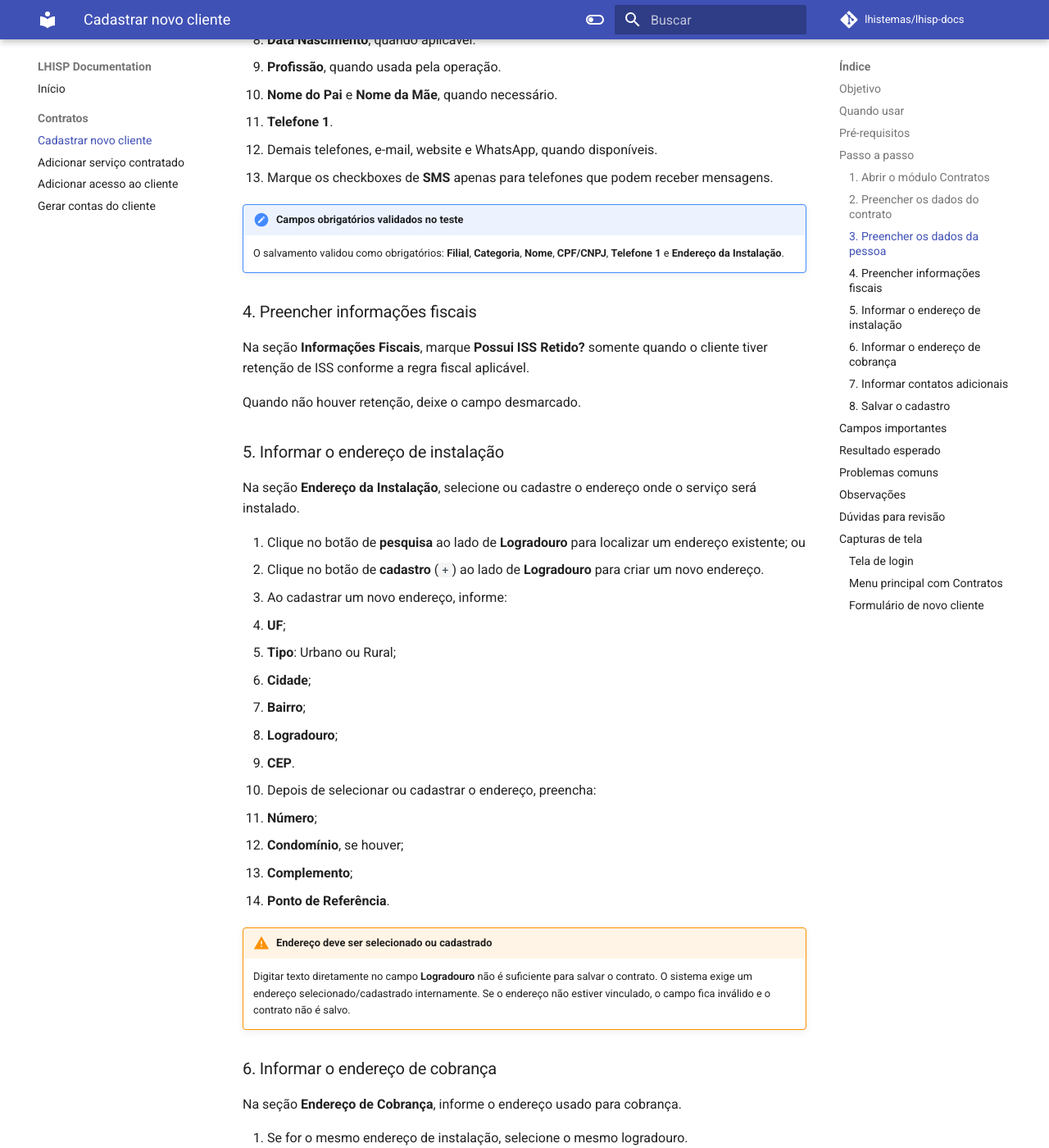
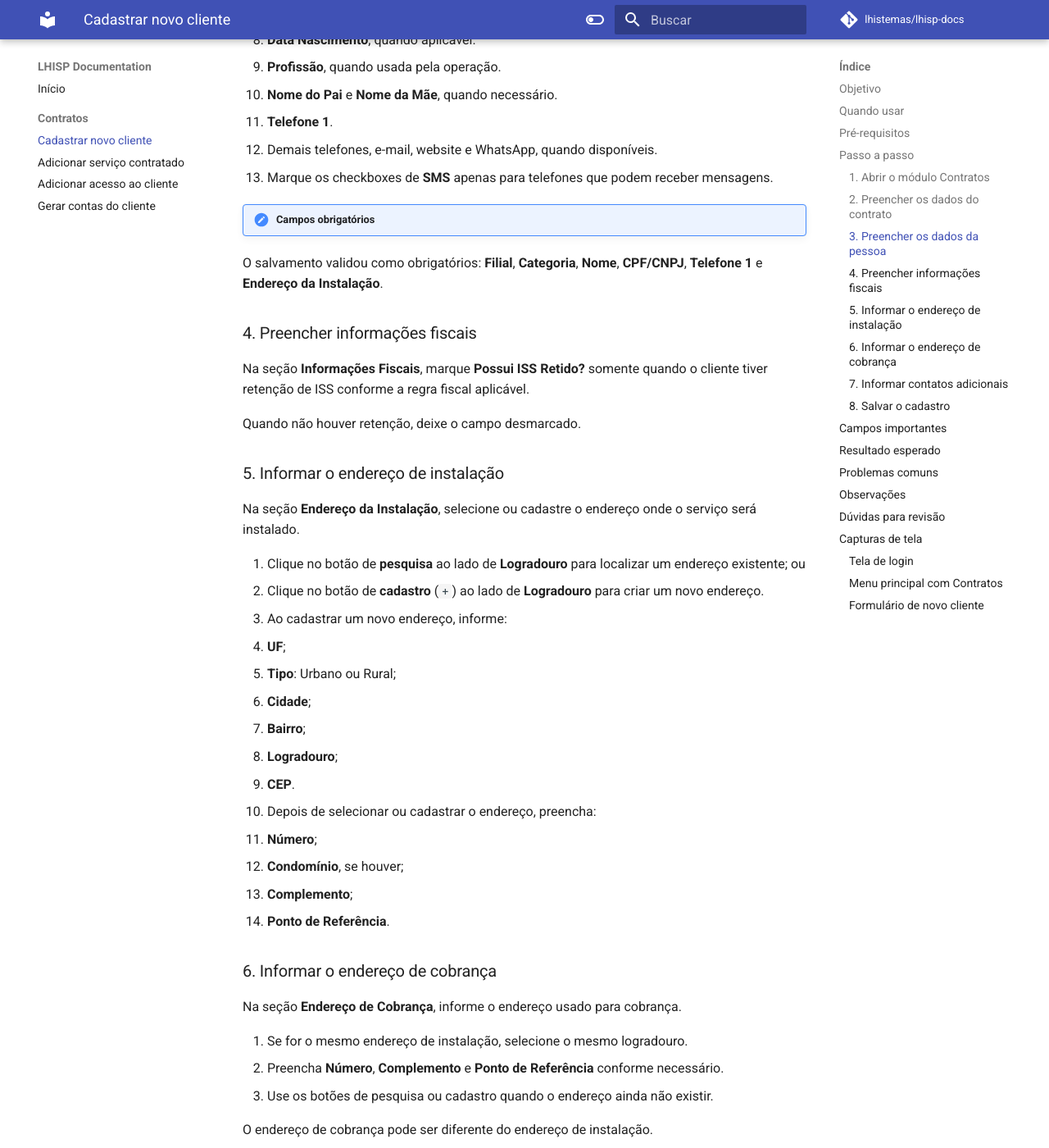
Before and after one commit to leandro-costa-oliveira/lhisp-docs, an MkDocs documentation site: the page built from docs/contratos/cadastrar-novo-cliente.md, in a window 1280 px wide and 1400 px high, scrolled down 1873 px. Shown: the whole window at 82% size. Built offline with MkDocs 1.6.1 and Material for MkDocs 9.7.7, drawn with Linux system fonts in a browser that asks for light colours; comment, search, counter and statistics services are not loaded.

Commit message:
docs: update mandatory fields and improve formatting in cadastrar-novo-cliente.md

```diff
--- a/docs/contratos/cadastrar-novo-cliente.md
+++ b/docs/contratos/cadastrar-novo-cliente.md
@@ -67,8 +67,8 @@ Na seção **Dados da Pessoa**, informe:
 10. Demais telefones, e-mail, website e WhatsApp, quando disponíveis.
 11. Marque os checkboxes de **SMS** apenas para telefones que podem receber mensagens.
 
-!!! important "Campos obrigatórios validados no teste"
-    O salvamento validou como obrigatórios: **Filial**, **Categoria**, **Nome**, **CPF/CNPJ**, **Telefone 1** e **Endereço da Instalação**.
+!!! important "Campos obrigatórios"
+O salvamento validou como obrigatórios: **Filial**, **Categoria**, **Nome**, **CPF/CNPJ**, **Telefone 1** e **Endereço da Instalação**.
 
 ### 4. Preencher informações fiscais
 
@@ -94,9 +94,6 @@ Na seção **Endereço da Instalação**, selecione ou cadastre o endereço onde
    - **Condomínio**, se houver;
    - **Complemento**;
    - **Ponto de Referência**.
-
-!!! warning "Endereço deve ser selecionado ou cadastrado"
-    Digitar texto diretamente no campo **Logradouro** não é suficiente para salvar o contrato. O sistema exige um endereço selecionado/cadastrado internamente. Se o endereço não estiver vinculado, o campo fica inválido e o contrato não é salvo.
 
 ### 6. Informar o endereço de cobrança
 
@@ -132,18 +129,18 @@ Use esses campos para contatos administrativos, técnicos ou responsáveis adici
 
 ## Campos importantes
 
-| Campo | Descrição |
-|---|---|
-| **Filial** | Unidade responsável pelo contrato. |
-| **Categoria** | Classificação comercial do contrato, como residencial ou corporativo. |
-| **Segmento** | Segmentação operacional/comercial do contrato. |
-| **Tipo de Pessoa** | Define se o documento será tratado como CPF ou CNPJ. |
-| **CPF/CNPJ** | Documento principal da pessoa. O sistema valida CPF para pessoa física e CNPJ para pessoa jurídica. |
-| **Telefone 1** | Telefone principal do cliente. É obrigatório. |
-| **ISS Retido** | Indica regra fiscal de retenção de ISS. |
-| **Endereço da Instalação** | Endereço técnico onde o serviço será instalado. É obrigatório para salvar. |
-| **Endereço de Cobrança** | Endereço usado para cobrança. Pode ser diferente do endereço de instalação. |
-| **Contatos** | Contatos adicionais relacionados ao cliente/contrato. |
+| Campo                      | Descrição                                                                                           |
+| -------------------------- | --------------------------------------------------------------------------------------------------- |
+| **Filial**                 | Unidade responsável pelo contrato.                                                                  |
+| **Categoria**              | Classificação comercial do contrato, como residencial ou corporativo.                               |
+| **Segmento**               | Segmentação operacional/comercial do contrato.                                                      |
+| **Tipo de Pessoa**         | Define se o documento será tratado como CPF ou CNPJ.                                                |
+| **CPF/CNPJ**               | Documento principal da pessoa. O sistema valida CPF para pessoa física e CNPJ para pessoa jurídica. |
+| **Telefone 1**             | Telefone principal do cliente. É obrigatório.                                                       |
+| **ISS Retido**             | Indica regra fiscal de retenção de ISS.                                                             |
+| **Endereço da Instalação** | Endereço técnico onde o serviço será instalado. É obrigatório para salvar.                          |
+| **Endereço de Cobrança**   | Endereço usado para cobrança. Pode ser diferente do endereço de instalação.                         |
+| **Contatos**               | Contatos adicionais relacionados ao cliente/contrato.                                               |
 
 ## Resultado esperado
 
@@ -157,14 +154,14 @@ Após salvar:
 
 ## Problemas comuns
 
-| Problema | Causa provável | Como resolver |
-|---|---|---|
-| **CPF Inválido** | Documento informado não passa na validação de CPF. | Corrija o CPF ou altere o tipo para Pessoa Jurídica quando o documento for CNPJ. |
-| **CNPJ Inválido** | Documento informado não passa na validação de CNPJ. | Corrija o CNPJ ou altere o tipo para Pessoa Física quando o documento for CPF. |
-| **Endereço da Instalação destacado como inválido** | O logradouro foi digitado sem selecionar/cadastrar endereço interno. | Use a lupa para pesquisar ou o botão `+` para cadastrar o endereço. |
-| **Data de Nascimento Inválida** | Data preenchida em formato inválido. | Preencha a data em formato aceito pelo campo ou deixe em branco quando não for obrigatória. |
-| **Contrato não salva ao clicar no disquete** | Algum campo obrigatório está vazio ou inválido. | Revise Filial, Categoria, Nome, CPF/CNPJ, Telefone 1 e Endereço da Instalação. |
-| **Endereço de cobrança incorreto** | Endereço de cobrança diferente do endereço de instalação não foi conferido. | Revise a seção **Endereço de Cobrança** antes de salvar. |
+| Problema                                           | Causa provável                                                              | Como resolver                                                                               |
+| -------------------------------------------------- | --------------------------------------------------------------------------- | ------------------------------------------------------------------------------------------- |
+| **CPF Inválido**                                   | Documento informado não passa na validação de CPF.                          | Corrija o CPF ou altere o tipo para Pessoa Jurídica quando o documento for CNPJ.            |
+| **CNPJ Inválido**                                  | Documento informado não passa na validação de CNPJ.                         | Corrija o CNPJ ou altere o tipo para Pessoa Física quando o documento for CPF.              |
+| **Endereço da Instalação destacado como inválido** | O logradouro foi digitado sem selecionar/cadastrar endereço interno.        | Use a lupa para pesquisar ou o botão `+` para cadastrar o endereço.                         |
+| **Data de Nascimento Inválida**                    | Data preenchida em formato inválido.                                        | Preencha a data em formato aceito pelo campo ou deixe em branco quando não for obrigatória. |
+| **Contrato não salva ao clicar no disquete**       | Algum campo obrigatório está vazio ou inválido.                             | Revise Filial, Categoria, Nome, CPF/CNPJ, Telefone 1 e Endereço da Instalação.              |
+| **Endereço de cobrança incorreto**                 | Endereço de cobrança diferente do endereço de instalação não foi conferido. | Revise a seção **Endereço de Cobrança** antes de salvar.                                    |
 
 ## Observações
 
```
